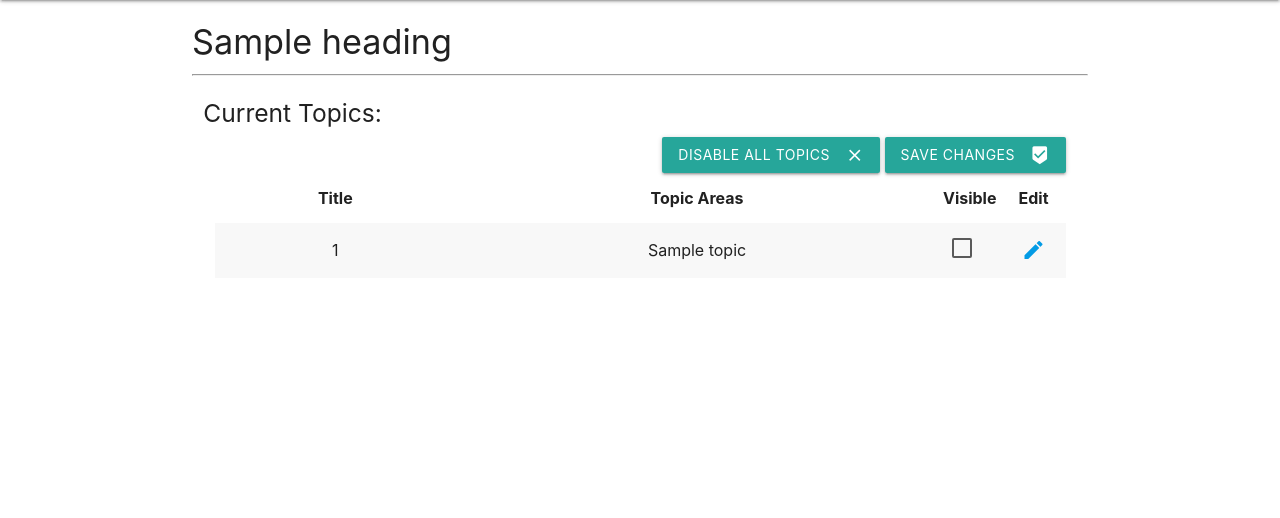
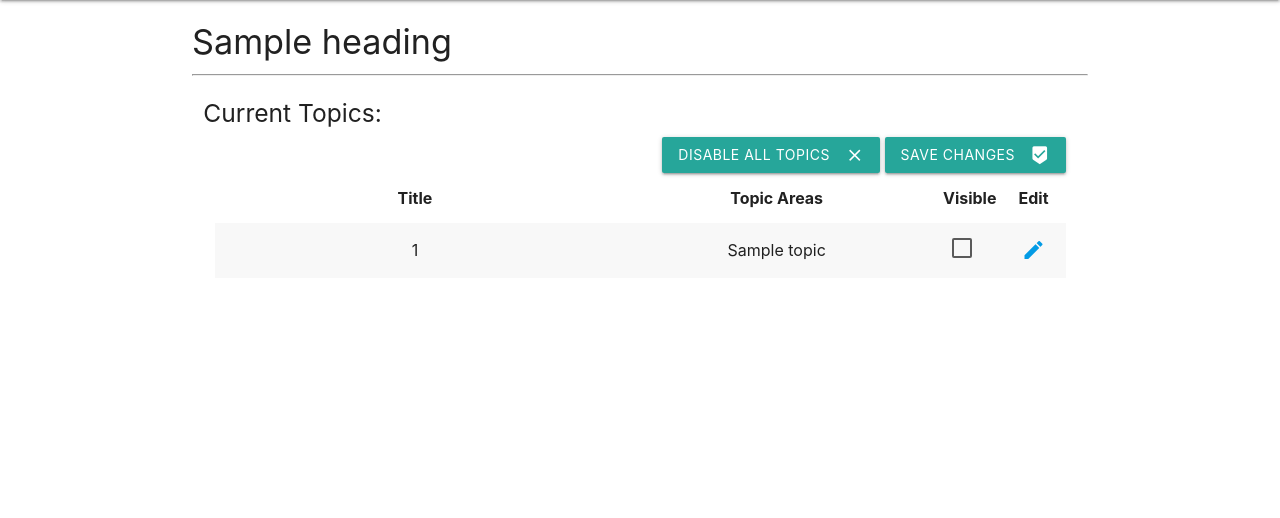
Before and after one commit to c-paras/ThesisManagementSystem, a Flask app: template templates/manage_topics.html in a window 1280 px wide. Shown: the part 64-582 px from the top of the page. Run offline with Flask 2, Linux system fonts and the light colour scheme; the visitor is signed in with stand-in values (Sample User, id 1); the template is opened without the code that fills it: most values are stand-ins (such as "Sample title", 1, 10 or a date in 2020); some libraries are stand-ins or nearby versions.

Commit message:
adjusting column widths

```diff
--- a/templates/manage_topics.html
+++ b/templates/manage_topics.html
@@ -16,8 +16,8 @@
           </div>
           <table class="striped centered responsive-table">
             <colgroup>
-              <col span="1" style="width: 30%">
-              <col span="1" style="width: 60%">
+              <col span="1" style="width: 50%">
+              <col span="1" style="width: 40%">
               <col span="1" style="width: 5%">
               <col span="1" style="width: 5%">
             </colgroup>
```
